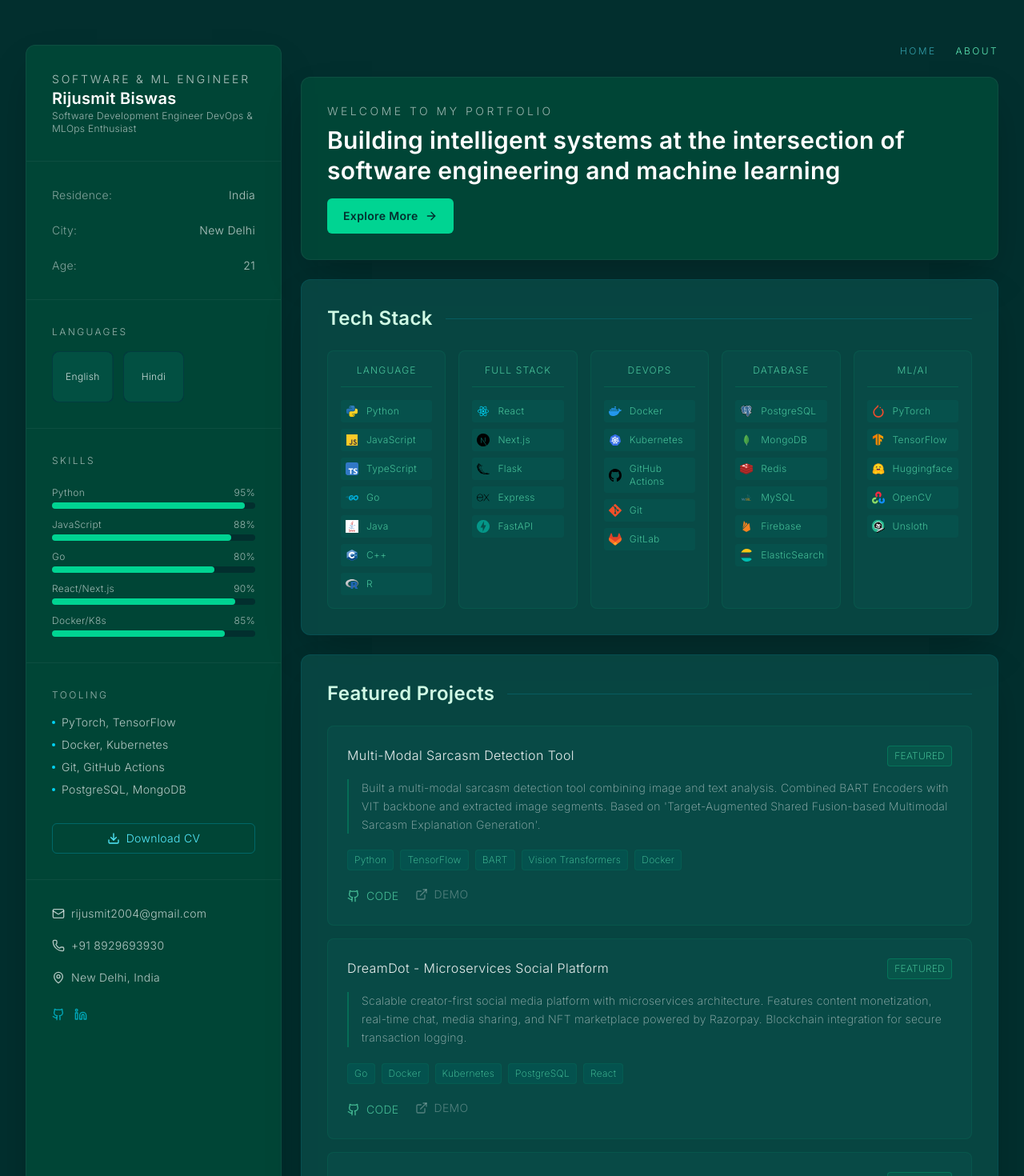
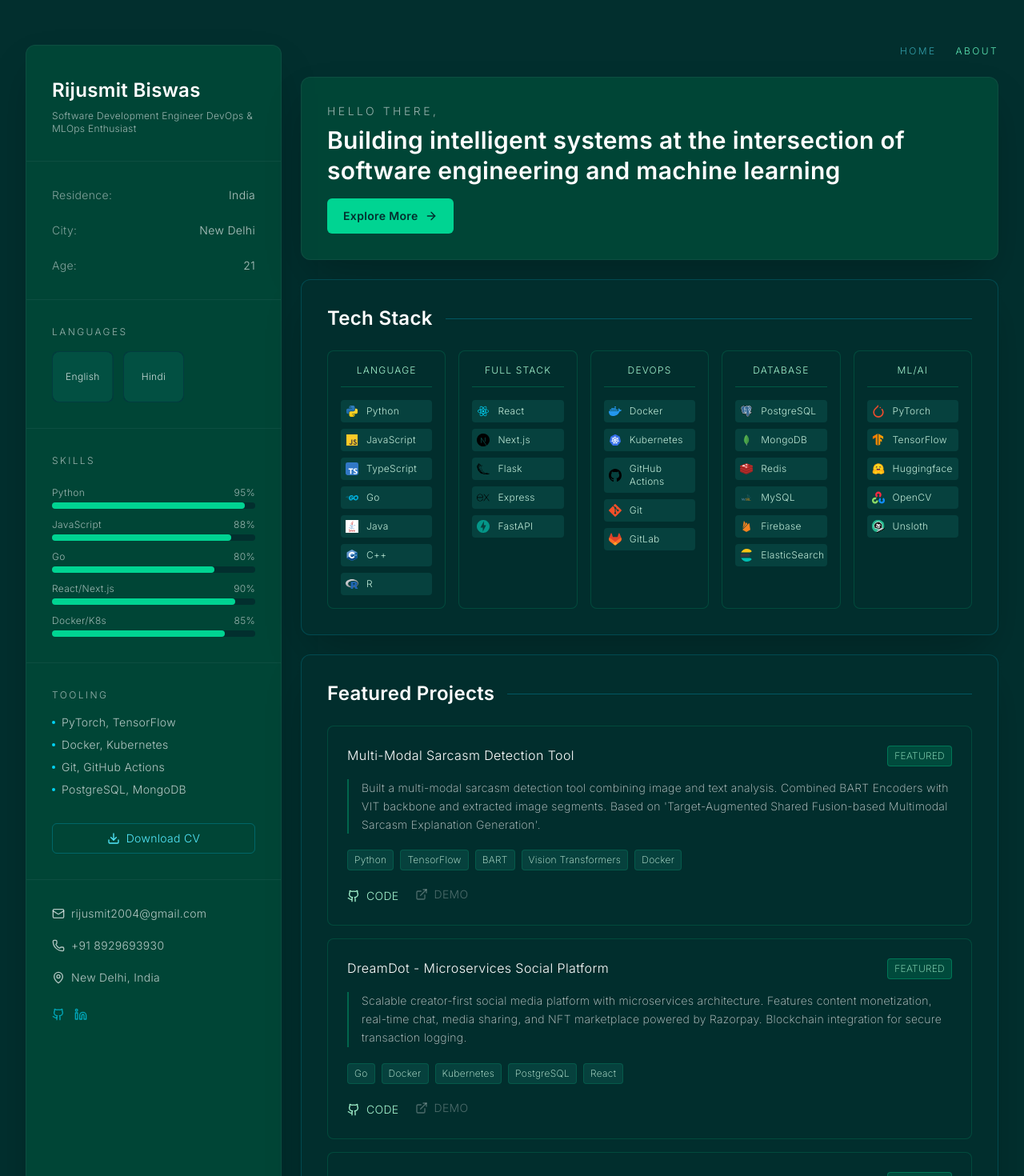
Before and after one commit to riju-talk/portfolio, a Next.js app: page / in a window 1280 px wide. Shown: the top 1470 px of the page at 80% size. Built offline with nearby package versions, Linux system fonts and the light colour scheme.

Commit message:
changes the design with some minor tweks

```diff
--- a/src/app/(components)/Repo/Repo.jsx
+++ b/src/app/(components)/Repo/Repo.jsx
@@ -11,20 +11,20 @@
       whileInView={{ opacity: 1, y: 0 }}
       transition={{ duration: 0.8, delay: index * 0.1 }}
       viewport={{ once: true }}
-      className="bg-teal-900/60 border border-emerald-500/10 rounded-lg p-4 sm:p-5 lg:p-6 transition-all duration-300 hover:border-emerald-400/30 group touch-manipulation"
+      className="bg-teal-950/80 border border-emerald-500/20 rounded-lg p-4 sm:p-5 lg:p-6 transition-all duration-300 hover:border-emerald-400/40 group touch-manipulation"
     >
       <div className="flex items-start justify-between mb-3 sm:mb-4 gap-2">
-        <h3 className="text-sm sm:text-base font-light text-white/90 group-hover:text-white transition-all duration-300 tracking-wide">
+        <h3 className="text-sm sm:text-base font-light text-white group-hover:text-white transition-all duration-300 tracking-wide">
           {project.title}
         </h3>
         {project.featured && (
-          <span className="px-2 py-0.5 sm:py-1 text-xs bg-emerald-500/10 border border-emerald-500/30 text-emerald-300/90 rounded font-extralight tracking-wide whitespace-nowrap">
+          <span className="px-2 py-0.5 sm:py-1 text-xs bg-emerald-500/20 border border-emerald-500/40 text-emerald-200 rounded font-extralight tracking-wide whitespace-nowrap">
             FEATURED
           </span>
         )}
       </div>
 
-      <p className="text-white/60 mb-4 sm:mb-5 leading-relaxed border-l-2 border-emerald-500/30 pl-3 sm:pl-4 font-extralight text-xs sm:text-sm">
+      <p className="text-white/80 mb-4 sm:mb-5 leading-relaxed border-l-2 border-emerald-500/40 pl-3 sm:pl-4 font-extralight text-xs sm:text-sm">
         {project.description}
       </p>
 
@@ -32,7 +32,7 @@
         {project.tech.map((tech) => (
           <span
             key={tech}
-            className="px-2 py-1 text-xs bg-teal-800/40 border border-emerald-500/10 text-emerald-300/80 rounded font-extralight hover:bg-teal-800/60 transition"
+            className="px-2 py-1 text-xs bg-teal-900/60 border border-emerald-500/20 text-emerald-100 rounded font-extralight hover:bg-teal-900/80 transition"
           >
             {tech}
           </span>
@@ -44,7 +44,7 @@
           href={project.github}
           target="_blank"
           rel="noopener noreferrer"
-          className="inline-flex items-center text-emerald-300/70 hover:text-emerald-200 transition-colors duration-300 text-xs sm:text-sm font-light touch-manipulation"
+          className="inline-flex items-center text-emerald-200 hover:text-white transition-colors duration-300 text-xs sm:text-sm font-light touch-manipulation"
         >
           <Github className="mr-2 h-4 w-4" />
           CODE
--- a/src/app/(components)/Tech/Tech.jsx
+++ b/src/app/(components)/Tech/Tech.jsx
@@ -18,9 +18,9 @@
               whileInView={{ opacity: 1, y: 0 }}
               transition={{ duration: 0.8, delay: categoryIndex * 0.1 }}
               viewport={{ once: true }}
-              className="bg-teal-900/60 border border-emerald-500/10 rounded-lg p-3 sm:p-4 transition-all duration-300 hover:border-emerald-400/30 touch-manipulation"
+              className="bg-teal-950/80 border border-emerald-500/20 rounded-lg p-3 sm:p-4 transition-all duration-300 hover:border-emerald-400/40 touch-manipulation"
             >
-              <h3 className="text-emerald-300/75 font-light text-xs tracking-widest mb-3 sm:mb-4 text-center border-b border-emerald-500/20 pb-2 sm:pb-3 uppercase">
+              <h3 className="text-emerald-200 font-light text-xs tracking-widest mb-3 sm:mb-4 text-center border-b border-emerald-500/30 pb-2 sm:pb-3 uppercase">
                 {category}
               </h3>
               <div className="space-y-1.5 sm:space-y-2">
@@ -33,7 +33,7 @@
                       whileInView={{ opacity: 1, x: 0 }}
                       transition={{ duration: 0.6, delay: index * 0.05 }}
                       viewport={{ once: true }}
-                      className="flex items-center gap-2 sm:gap-2.5 p-1 sm:p-1.5 rounded bg-teal-800/30 hover:bg-teal-800/50 transition-all duration-300 group touch-manipulation"
+                      className="flex items-center gap-2 sm:gap-2.5 p-1 sm:p-1.5 rounded bg-teal-900/60 hover:bg-teal-900/80 transition-all duration-300 group touch-manipulation"
                     >
                       <div className="w-4 h-4 relative flex-shrink-0">
                         <Image
@@ -44,7 +44,7 @@
                           className="transition-opacity duration-300"
                         />
                       </div>
-                      <span className="text-emerald-300/70 text-xs group-hover:text-emerald-200 transition-colors duration-300 font-light">
+                      <span className="text-emerald-100/90 text-xs group-hover:text-white transition-colors duration-300 font-light">
                         {tech.name}
                       </span>
                     </motion.div>
--- a/src/app/about/page.jsx
+++ b/src/app/about/page.jsx
@@ -1,37 +1,26 @@
 
 "use client"
 
-import { motion } from "framer-motion"
 import { ArrowLeft, Download, MapPin, Calendar, Github, Linkedin, Mail, Phone } from "lucide-react"
 import Link from "next/link"
+import { useRouter } from "next/navigation"
 import Image from "next/image"
 import ScrollToTop from "../(components)/ScrollToTop/ScrollToTop"
 import { personalInfo, experience, languages, skills, toolkit } from "@/data/portfolio-data"
 
-const fadeInUp = {
-  initial: { opacity: 0, y: 20 },
-  animate: { opacity: 1, y: 0 },
-  transition: { duration: 0.8 },
-}
+export default function AboutPage() {
+  const router = useRouter()
 
-const fadeIn = {
-  initial: { opacity: 0, y: 16 },
-  whileInView: { opacity: 1, y: 0 },
-  transition: { duration: 0.7 },
-}
-
-export default function AboutPage() {
   return (
-    <div className="min-h-screen bg-teal-950 text-emerald-100">
+    <div className="min-h-screen bg-teal-950 text-emerald-100 page-enter">
       <div className="max-w-7xl mx-auto px-4 sm:px-6 lg:px-8 py-6 sm:py-8 md:py-10 lg:py-14">
         <div className="grid grid-cols-1 lg:grid-cols-[320px_1fr] gap-4 sm:gap-6">
           {/* Sidebar */}
-          <aside className="bg-emerald-900/70 rounded-xl border border-white/5 shadow-2xl flex flex-col overflow-hidden">
+          <aside className="bg-emerald-900/70 rounded-xl border border-white/5 shadow-2xl flex flex-col overflow-hidden sidebar-enter">
             <div className="p-4 sm:p-6 lg:p-8 border-b border-white/5">
               <div className="flex items-center gap-4">
                 <div>
-                  <p className="text-sm uppercase tracking-[0.2em] text-white/70">{personalInfo.title}</p>
-                  <h1 className="text-xl font-semibold text-white">{personalInfo.name}</h1>
+                  <h1 className="text-xl font-semibold text-white my-2">{personalInfo.name}</h1>
                   <p className="text-xs text-white/60">{personalInfo.subtitle}</p>
                 </div>
               </div>
@@ -109,20 +98,23 @@
           </aside>
 
           {/* Main Content */}
-          <main className="space-y-6">
+          <main className="space-y-6 main-enter">
             <nav className="flex items-center justify-between text-xs uppercase tracking-[0.15em] sm:tracking-[0.2em] text-cyan-300/60">
-              <Link href="/" className="inline-flex items-center hover:text-cyan-300 transition touch-manipulation">
+              <button
+                onClick={() => router.back()}
+                className="inline-flex items-center hover:text-cyan-300 transition touch-manipulation cursor-pointer"
+              >
                 <ArrowLeft className="mr-2 h-3 w-3" />
                 Back
-              </Link>
+              </button>
               <div className="flex gap-6">
-                <Link href="/" className="hover:text-cyan-300">Home</Link>
-                <Link href="/about" className="text-emerald-300">About</Link>
+                <Link href="/" className="hover:text-cyan-300 transition">Home</Link>
+                <Link href="/about" className="text-emerald-300 transition">About</Link>
               </div>
             </nav>
 
             {/* About Section */}
-            <motion.section {...fadeIn} className="bg-teal-900/70 rounded-xl border border-cyan-500/10 shadow-2xl p-4 sm:p-6 lg:p-8">
+            <section className="section-enter bg-teal-900/70 rounded-xl border border-cyan-500/10 shadow-2xl p-4 sm:p-6 lg:p-8">
               <h2 className="text-2xl sm:text-3xl font-semibold text-emerald-100 mb-4 sm:mb-6">About Me</h2>
               <div className="space-y-3 sm:space-y-4 text-xs sm:text-sm text-white/70 leading-relaxed">
                 {personalInfo.bio.map((paragraph, index) => (
@@ -139,35 +131,35 @@
                   Open to opportunities
                 </div>
               </div>
-            </motion.section>
+            </section>
 
             {/* Experience Section */}
-            <motion.section {...fadeIn} className="bg-teal-900/70 rounded-xl border border-cyan-500/10 shadow-2xl p-4 sm:p-6 lg:p-8">
+            <section className="section-enter bg-teal-950/90 rounded-xl border border-cyan-500/20 shadow-2xl p-4 sm:p-6 lg:p-8">
               <div className="flex items-center justify-between mb-4 sm:mb-6">
-                <h3 className="text-xl sm:text-2xl font-semibold text-emerald-100">Experience</h3>
-                <div className="h-px flex-1 ml-3 sm:ml-4 bg-cyan-500/20" />
+                <h3 className="text-xl sm:text-2xl font-semibold text-white">Experience</h3>
+                <div className="h-px flex-1 ml-3 sm:ml-4 bg-cyan-500/30" />
               </div>
               <div className="space-y-3 sm:space-y-4">
                 {experience.map((job) => (
-                  <div key={job.key} className="rounded-lg bg-teal-950/60 border border-cyan-500/10 p-4 sm:p-5 hover:border-cyan-400/30 transition">
+                  <div key={job.key} className="rounded-lg bg-teal-950/80 border border-emerald-500/20 p-4 sm:p-5 hover:border-emerald-400/40 transition">
                     <div className="flex flex-col md:flex-row md:justify-between md:items-start mb-2 sm:mb-3">
                       <div>
                         <h4 className="text-sm sm:text-base font-semibold text-white">{job.title}</h4>
-                        <p className="text-xs sm:text-sm text-white/60 mt-1">{job.company}</p>
-                        <p className="text-xs text-white/50 mt-1 italic">{job.name}</p>
+                        <p className="text-xs sm:text-sm text-white/80 mt-1">{job.company}</p>
+                        <p className="text-xs text-white/70 mt-1 italic">{job.name}</p>
                       </div>
-                      <span className="text-xs text-emerald-300/70 bg-teal-950/60 border border-cyan-500/20 px-2 sm:px-3 py-1 rounded mt-2 md:mt-0 inline-block">{job.period}</span>
+                      <span className="text-xs text-emerald-200 bg-teal-900/60 border border-emerald-500/20 px-2 sm:px-3 py-1 rounded mt-2 md:mt-0 inline-block">{job.period}</span>
                     </div>
-                    <p className="text-xs sm:text-sm text-white/60 leading-relaxed border-l-2 border-cyan-500/30 pl-3 sm:pl-4">{job.description}</p>
+                    <p className="text-xs sm:text-sm text-white/80 leading-relaxed border-l-2 border-emerald-500/40 pl-3 sm:pl-4">{job.description}</p>
                   </div>
                 ))}
               </div>
-            </motion.section>
+            </section>
 
             {/* Contact Section */}
-            <motion.section {...fadeIn} className="bg-teal-900/70 rounded-xl border border-cyan-500/10 shadow-2xl p-4 sm:p-6 lg:p-8 text-center">
-              <h3 className="text-xl sm:text-2xl font-semibold text-emerald-100 mb-3 sm:mb-4">Let's Connect</h3>
-              <p className="text-xs sm:text-sm text-white/60 mb-4 sm:mb-6 max-w-2xl mx-auto">
+            <section className="section-enter bg-teal-950/90 rounded-xl border border-cyan-500/20 shadow-2xl p-4 sm:p-6 lg:p-8 text-center">
+              <h3 className="text-xl sm:text-2xl font-semibold text-white mb-3 sm:mb-4">Let's Connect</h3>
+              <p className="text-xs sm:text-sm text-white/80 mb-4 sm:mb-6 max-w-2xl mx-auto">
                 I'm always interested in challenging opportunities in software engineering, machine learning, and DevOps.
                 Let's discuss how we can collaborate to build innovative solutions.
               </p>
@@ -178,7 +170,7 @@
                 <Mail className="h-4 w-4" />
                 Get In Touch
               </a>
-            </motion.section>
+            </section>
           </main>
         </div>
       </div>
--- a/src/app/globals.css
+++ b/src/app/globals.css
@@ -4,18 +4,74 @@
   scroll-behavior: smooth;
   font-weight: 300;
   letter-spacing: 0.02em;
-  background-color: #020617;
+  background-color: #0f3730;
   -webkit-font-smoothing: antialiased;
   -moz-osx-font-smoothing: grayscale;
   -webkit-text-size-adjust: 100%;
   text-size-adjust: 100%;
 }
 
+/* Enable smooth view transitions */
+@view-transition {
+  navigation: auto;
+}
+
+::view-transition-old(root),
+::view-transition-new(root) {
+  animation-duration: 0.25s;
+  animation-timing-function: cubic-bezier(0.4, 0, 0.2, 1);
+}
+
+::view-transition-old(root) {
+  animation-name: smoothFadeOut;
+}
+
+::view-transition-new(root) {
+  animation-name: smoothFadeIn;
+}
+
+@keyframes smoothFadeOut {
+  from {
+    opacity: 1;
+  }
+  to {
+    opacity: 0.7;
+  }
+}
+
+@keyframes smoothFadeIn {
+  from {
+    opacity: 0.7;
+  }
+  to {
+    opacity: 1;
+  }
+}
+
 body {
-  background: #020617;
+  background: #0f3730;
   min-height: 100vh;
   font-weight: 300;
   overscroll-behavior: none;
+  -webkit-backface-visibility: hidden;
+  backface-visibility: hidden;
+}
+
+/* Prevent layout shift and flicker during navigation */
+main {
+  contain: layout style;
+  will-change: contents;
+}
+
+/* Smooth transitions for all links */
+a {
+  transition: color 0.2s ease, opacity 0.2s ease;
+  -webkit-tap-highlight-color: transparent;
+}
+
+button {
+  transition: color 0.2s ease, opacity 0.2s ease, background-color 0.2s ease;
+  -webkit-tap-highlight-color: transparent;
 }
 
 /* Mobile-optimized touch targets */
@@ -123,3 +179,101 @@
     inset 0 1px 0 rgba(156, 163, 114, 0.12),
     inset 0 -1px 0 rgba(91, 124, 153, 0.08);
 }
+
+/* Page entrance animation */
+@keyframes pageEnter {
+  from {
+    opacity: 0;
+    transform: translateY(8px);
+  }
+  to {
+    opacity: 1;
+    transform: translateY(0);
+  }
+}
+
+/* Smooth page transition wrapper */
+.page-transition {
+  animation: pageTransition 0.4s cubic-bezier(0.4, 0, 0.2, 1) forwards;
+}
+
+@keyframes pageTransition {
+  from {
+    opacity: 0;
+    transform: translateY(4px);
+  }
+  to {
+    opacity: 1;
+    transform: translateY(0);
+  }
+}
+
+/* Sidebar staggered entrance animation */
+@keyframes sidebarSlide {
+  from {
+    opacity: 0;
+    transform: translateX(-8px);
+  }
+  to {
+    opacity: 1;
+    transform: translateX(0);
+  }
+}
+
+/* Main content staggered entrance animation */
+@keyframes mainSlide {
+  from {
+    opacity: 0;
+    transform: translateX(8px);
+  }
+  to {
+    opacity: 1;
+    transform: translateX(0);
+  }
+}
+
+/* Section stagger entrance */
+@keyframes sectionEnter {
+  from {
+    opacity: 0;
+    transform: translateY(6px);
+  }
+  to {
+    opacity: 1;
+    transform: translateY(0);
+  }
+}
+
+/* Apply page entrance animation */
+.page-enter {
+  animation: pageEnter 0.4s cubic-bezier(0.4, 0, 0.2, 1) forwards;
+}
+
+/* Apply sidebar animation */
+.sidebar-enter {
+  animation: sidebarSlide 0.5s cubic-bezier(0.4, 0, 0.2, 1) forwards;
+}
+
+/* Apply main content animation */
+.main-enter {
+  animation: mainSlide 0.5s cubic-bezier(0.4, 0, 0.2, 1) 0.1s forwards;
+  opacity: 0;
+}
+
+/* Section stagger animation */
+.section-enter {
+  animation: sectionEnter 0.4s cubic-bezier(0.4, 0, 0.2, 1) forwards;
+}
+
+/* Individual section timing */
+.section-enter:nth-child(1) {
+  animation-delay: 0.2s;
+}
+
+.section-enter:nth-child(2) {
+  animation-delay: 0.3s;
+}
+
+.section-enter:nth-child(3) {
+  animation-delay: 0.4s;
+}
--- a/src/app/layout.jsx
+++ b/src/app/layout.jsx
@@ -14,6 +14,9 @@
 export default function RootLayout({ children }) {
   return (
     <html lang="en">
+      <head>
+        <meta name="view-transition" content="same-origin" />
+      </head>
       <body className={`${inter.className} bg-teal-950 text-white`}>{children}</body>
     </html>
   )
--- a/src/app/page.jsx
+++ b/src/app/page.jsx
@@ -1,6 +1,5 @@
 "use client"
 
-import { motion } from "framer-motion"
 import { ArrowRight, Download, Github, Mail, MapPin, Phone, Linkedin } from "lucide-react"
 import Link from "next/link"
 import Image from "next/image"
@@ -9,24 +8,17 @@
 import ScrollToTop from "./(components)/ScrollToTop/ScrollToTop"
 import { personalInfo, languages, skills, toolkit, projects, stats } from "@/data/portfolio-data"
 
-const fadeIn = {
-  initial: { opacity: 0, y: 16 },
-  whileInView: { opacity: 1, y: 0 },
-  transition: { duration: 0.7 },
-}
-
 export default function HomePage() {
   return (
-    <div className="min-h-screen bg-teal-950 text-emerald-100">
+    <div className="min-h-screen bg-teal-950 text-emerald-100 page-enter">
       <div className="max-w-7xl mx-auto px-4 sm:px-6 lg:px-8 py-6 sm:py-8 md:py-10 lg:py-14">
         <div className="grid grid-cols-1 lg:grid-cols-[320px_1fr] gap-4 sm:gap-6">
           {/* Sidebar */}
-          <aside className="bg-emerald-900/70 rounded-xl border border-white/5 shadow-2xl flex flex-col overflow-hidden">
+          <aside className="bg-emerald-900/70 rounded-xl border border-white/5 shadow-2xl flex flex-col overflow-hidden sidebar-enter">
             <div className="p-4 sm:p-6 lg:p-8 border-b border-white/5">
               <div className="flex items-center gap-4">
-                <div>
-                  <p className="text-sm uppercase tracking-[0.2em] text-white/70">{personalInfo.title}</p>
-                  <h1 className="text-xl font-semibold text-white">{personalInfo.name}</h1>
+                <div className="gap-8">
+                  <h1 className="text-2xl font-semibold text-white my-2">{personalInfo.name}</h1>
                   <p className="text-xs text-white/60">{personalInfo.subtitle}</p>
                 </div>
               </div>
@@ -104,16 +96,16 @@
           </aside>
 
           {/* Main Content */}
-          <main className="space-y-6">
+          <main className="space-y-6 main-enter">
             <nav className="flex items-center justify-end gap-4 sm:gap-6 text-xs uppercase tracking-[0.15em] sm:tracking-[0.2em] text-cyan-300/60">
-              <Link href="/" className="hover:text-cyan-300">Home</Link>
-              <Link href="/about" className="text-emerald-300 hover:text-emerald-200">About</Link>
+              <Link href="/" className="hover:text-cyan-300 transition">Home</Link>
+              <Link href="/about" className="text-emerald-300 hover:text-emerald-200 transition">About</Link>
             </nav>
 
-            <motion.section {...fadeIn} className="bg-emerald-900/70 rounded-xl border border-white/5 shadow-2xl p-4 sm:p-6 lg:p-8">
+            <section className="section-enter bg-emerald-900/70 rounded-xl border border-white/5 shadow-2xl p-4 sm:p-6 lg:p-8">
               <div className="grid grid-cols-1 gap-4 sm:gap-6 items-center">
                 <div>
-                  <p className="text-xs sm:text-sm uppercase tracking-[0.2em] sm:tracking-[0.25em] text-white/60 mb-2">Welcome to My Portfolio</p>
+                  <p className="text-xs sm:text-sm uppercase tracking-[0.2em] sm:tracking-[0.25em] text-white/60 mb-2">Hello There,</p>
                   <h2 className="text-xl sm:text-2xl md:text-3xl font-semibold text-white leading-tight mb-4">{personalInfo.tagline}</h2>
                   <Link href="/about" className="inline-flex items-center gap-2 px-4 sm:px-5 py-2.5 sm:py-3 rounded-md bg-emerald-400 text-teal-950 font-semibold text-sm tracking-wide hover:bg-emerald-300 transition touch-manipulation">
                     Explore More
@@ -122,20 +114,20 @@
                 </div>
 
               </div>
-            </motion.section>
+            </section>
 
-            <motion.section {...fadeIn} className="bg-teal-900/70 rounded-xl border border-cyan-500/10 shadow-2xl p-4 sm:p-6 lg:p-8">
+            <section className="section-enter bg-teal-950/90 rounded-xl border border-cyan-500/20 shadow-2xl p-4 sm:p-6 lg:p-8">
               <div className="flex items-center justify-between mb-4 sm:mb-6">
-                <h3 className="text-xl sm:text-2xl font-semibold text-emerald-100">Tech Stack</h3>
-                <div className="h-px flex-1 ml-3 sm:ml-4 bg-cyan-500/20" />
+                <h3 className="text-xl sm:text-2xl font-semibold text-white">Tech Stack</h3>
+                <div className="h-px flex-1 ml-3 sm:ml-4 bg-cyan-500/30" />
               </div>
               <TechStack />
-            </motion.section>
+            </section>
 
-            <motion.section {...fadeIn} className="bg-teal-900/70 rounded-xl border border-cyan-500/10 shadow-2xl p-4 sm:p-6 lg:p-8">
+            <section className="section-enter bg-teal-950/90 rounded-xl border border-cyan-500/20 shadow-2xl p-4 sm:p-6 lg:p-8">
               <div className="flex items-center justify-between mb-4 sm:mb-6">
-                <h3 className="text-xl sm:text-2xl font-semibold text-emerald-100">Featured Projects</h3>
-                <div className="h-px flex-1 ml-3 sm:ml-4 bg-cyan-500/20" />
+                <h3 className="text-xl sm:text-2xl font-semibold text-white">Featured Projects</h3>
+                <div className="h-px flex-1 ml-3 sm:ml-4 bg-cyan-500/30" />
               </div>
               <div className="grid grid-cols-1 gap-4">
                 {projects.map((project, index) => (
@@ -153,7 +145,7 @@
                   View All Projects
                 </a>
               </div>
-            </motion.section>
+            </section>
           </main>
         </div>
       </div>
--- /dev/null
+++ b/src/app/template.jsx
@@ -0,0 +1,9 @@
+"use client"
+
+export default function Template({ children }) {
+  return (
+    <div className="page-transition">
+      {children}
+    </div>
+  )
+}
```
